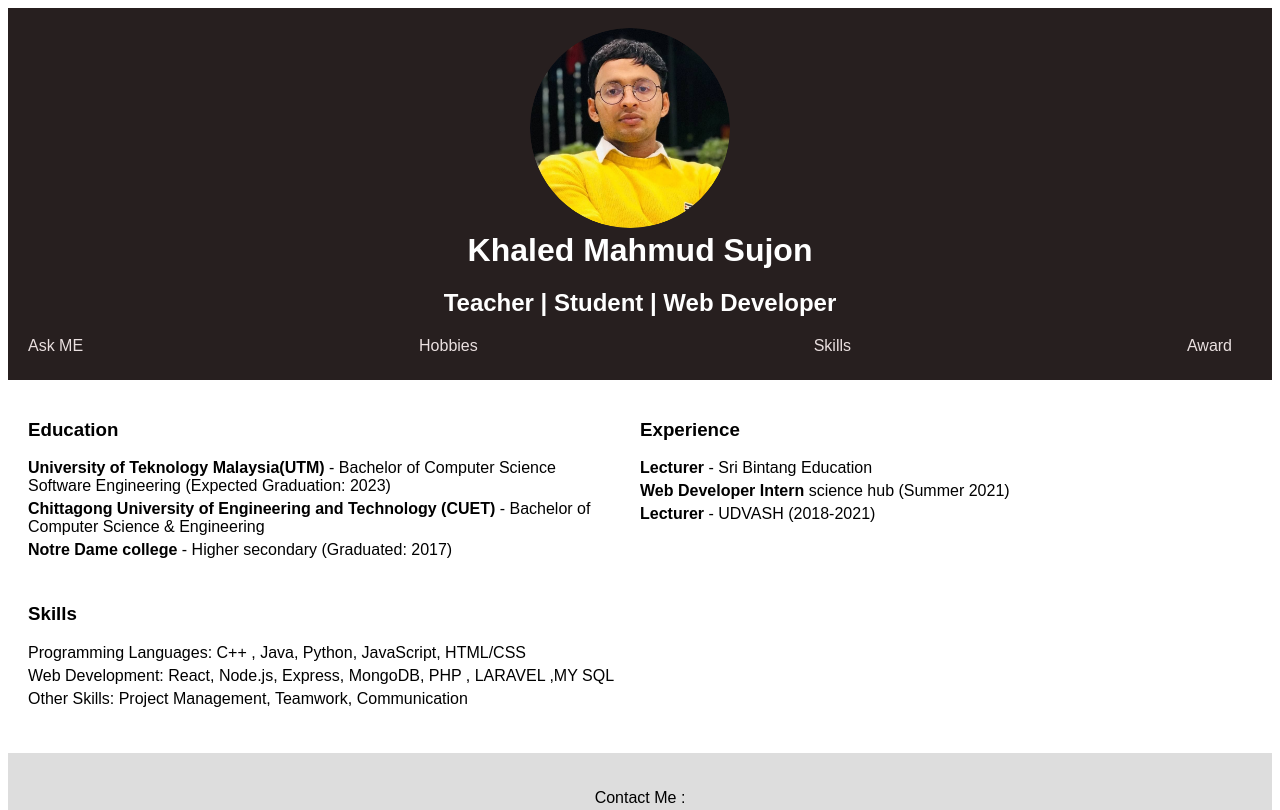
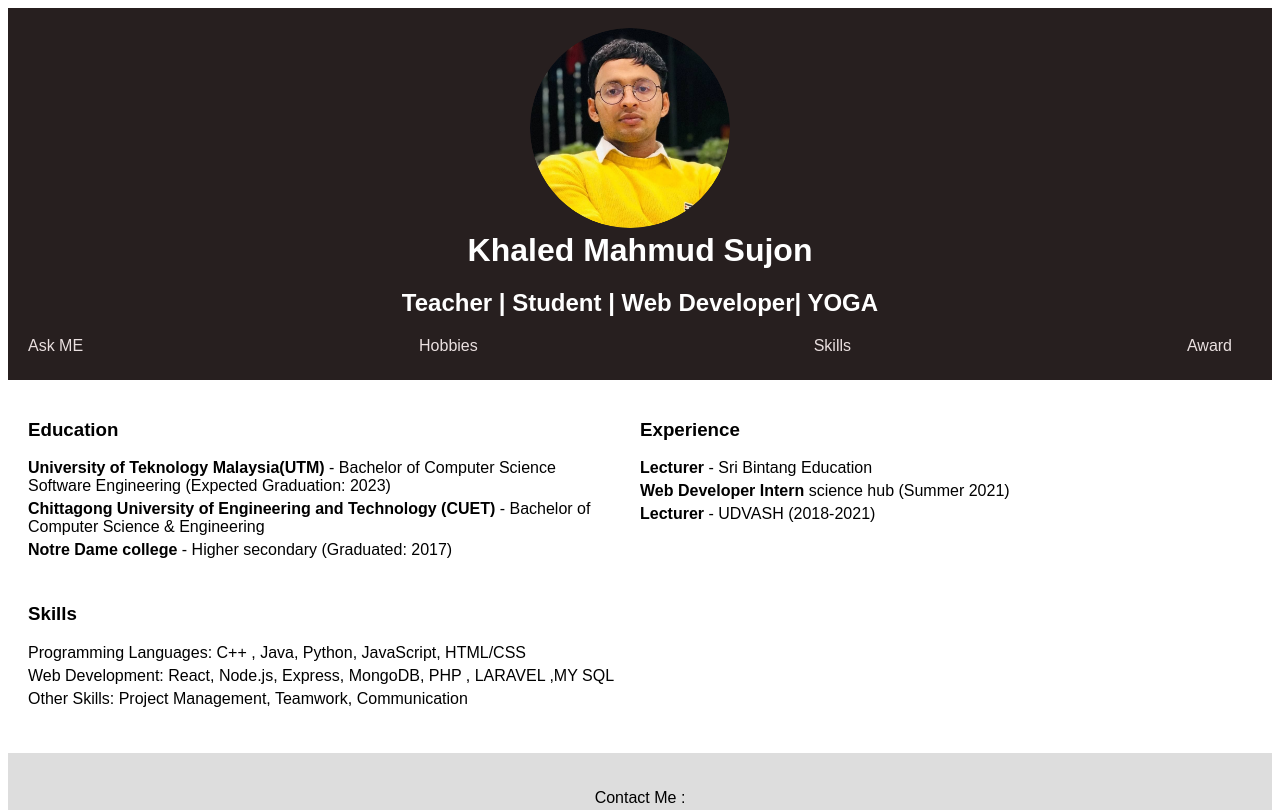
Before and after one commit to sujonkhaled/resume, a plain HTML site: page index.html in a window 1280 px wide. Shown: the top 810 px of the page. Drawn offline with Linux system fonts and the light colour scheme.

Commit message:
Update index.html

```diff
--- a/index.html
+++ b/index.html
@@ -29,7 +29,7 @@ function scrollToSection(event) {
 	<header>
 		<img src="khaled.png" alt="Khaled Mahmud Sujon" class="profile-picture">
 		<h1>Khaled Mahmud Sujon</h1>
-		<h2>Teacher | Student | Web Developer</h2>
+		<h2>Teacher | Student | Web Developer| YOGA</h2>
 		<nav>
 			<ul class="navigation">
 				<li><a href="contact.html"> Ask ME </a></li>
```
